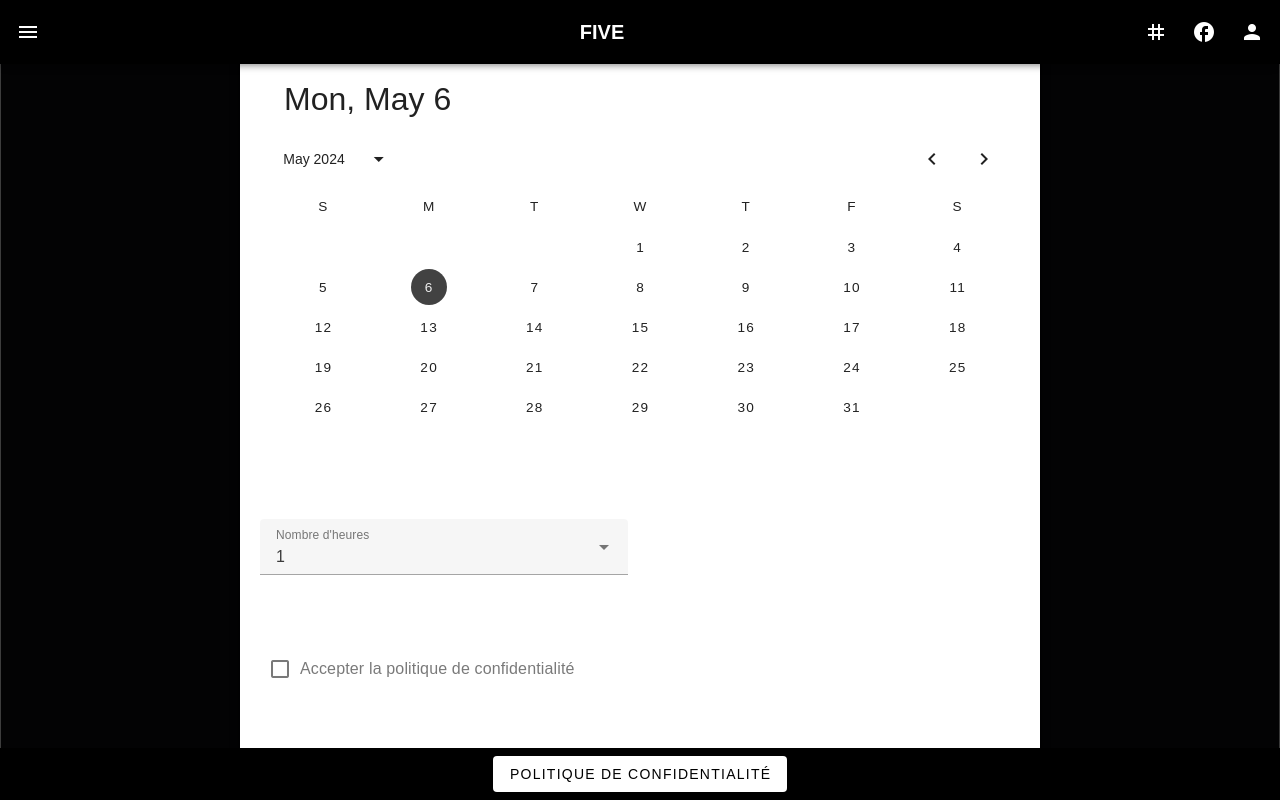
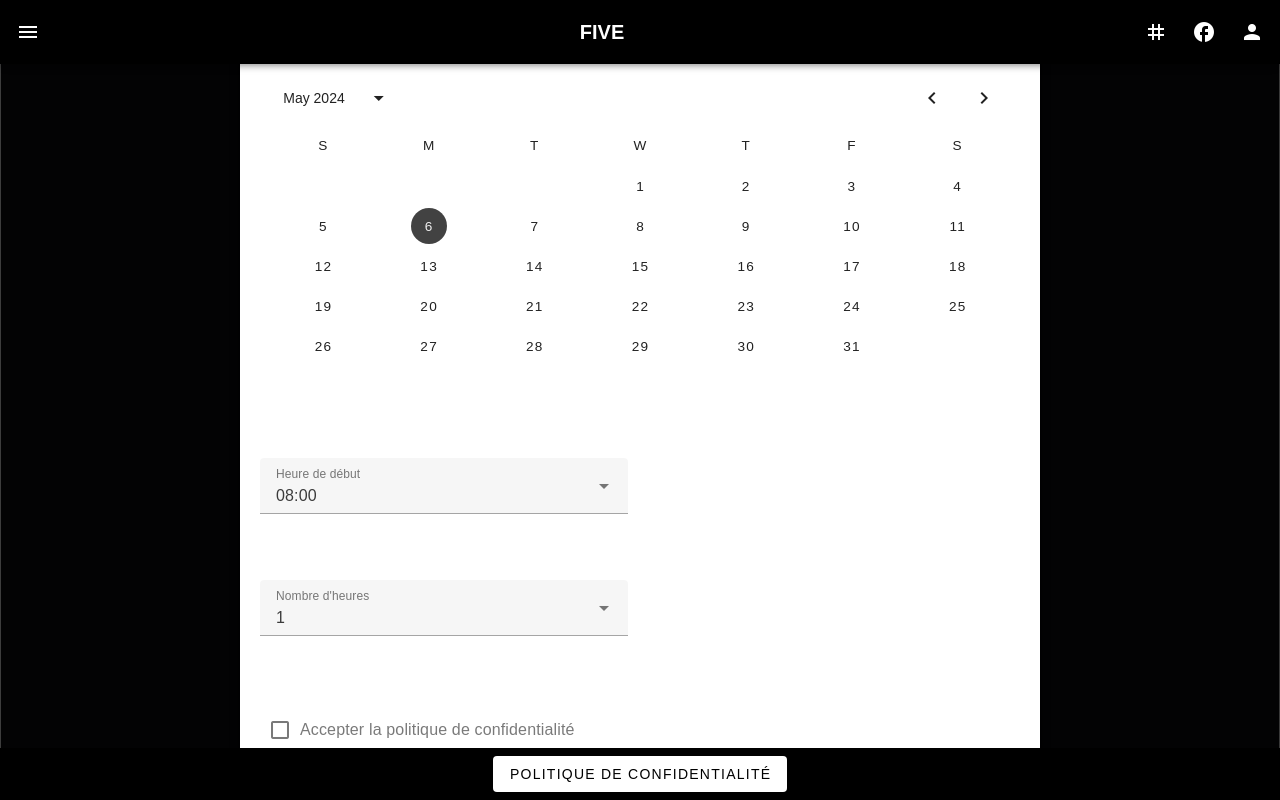
Before and after one commit to bs113264/PROJET_S6, a Vue app in the folder front/: page /reservation in a window 1280 px wide. Shown: the top 800 px of the page. Built offline with nearby package versions, Linux system fonts and the light colour scheme.

Commit message:
rajout heure de debut reservation

```diff
--- a/front/src/components/ReservationSession.vue
+++ b/front/src/components/ReservationSession.vue
@@ -6,6 +6,13 @@
       <v-row class="form-group">
         <v-col cols="12">
           <v-date-picker v-model="selectedDate" @input="updatePrixSession" class="full-width-calendar"></v-date-picker>
+        </v-col>
+      </v-row>
+
+      <!-- Heure de début -->
+      <v-row class="form-group">
+        <v-col cols="12" sm="6">
+          <v-select v-model="selectedStartTime" :items="availableStartTimes" label="Heure de début" outlined dense></v-select>
         </v-col>
       </v-row>
 
@@ -47,6 +54,7 @@
 
   // Variables pour stocker les informations du formulaire
   const selectedDate = ref(new Date());
+  const selectedStartTime = ref('08:00'); // Default start time
   const selectedHours = ref(1);
   const privacyPolicyAccepted = ref(false);
 
@@ -58,15 +66,24 @@
   // Liste des heures disponibles
   const availableHours = [...Array(12).keys()].map(hour => hour + 1);
 
+  // Liste des heures de début disponibles
+  const availableStartTimes = [
+    '08:00', '09:00', '10:00', '11:00', '12:00',
+    '13:00', '14:00', '15:00', '16:00', '17:00',
+    '18:00', '19:00', '20:00', '21:00', '22:00'
+  ];
+
   // Fonction pour soumettre le formulaire
   const submitForm = () => {
     // Effectuer des actions avec les données du formulaire
     console.log("Date de la session:", selectedDate.value);
+    console.log("Heure de début:", selectedStartTime.value);
     console.log("Nombre d'heures:", selectedHours.value);
     console.log("Prix de la session:", prixSession.value);
 
     // Réinitialiser les valeurs du formulaire après soumission
     selectedDate.value = new Date();
+    selectedStartTime.value = '08:00';
     selectedHours.value = 1;
   };
 
```
